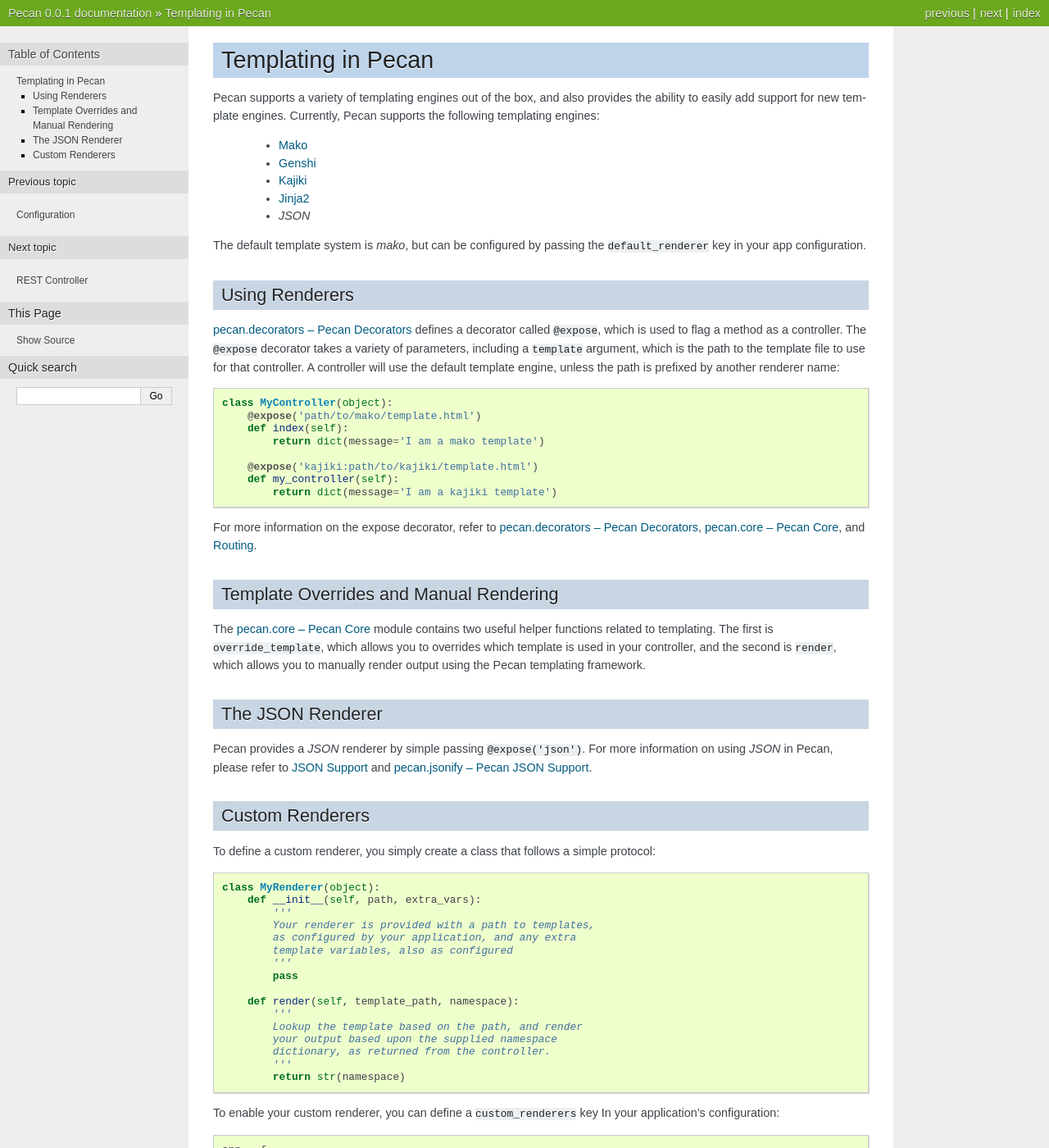
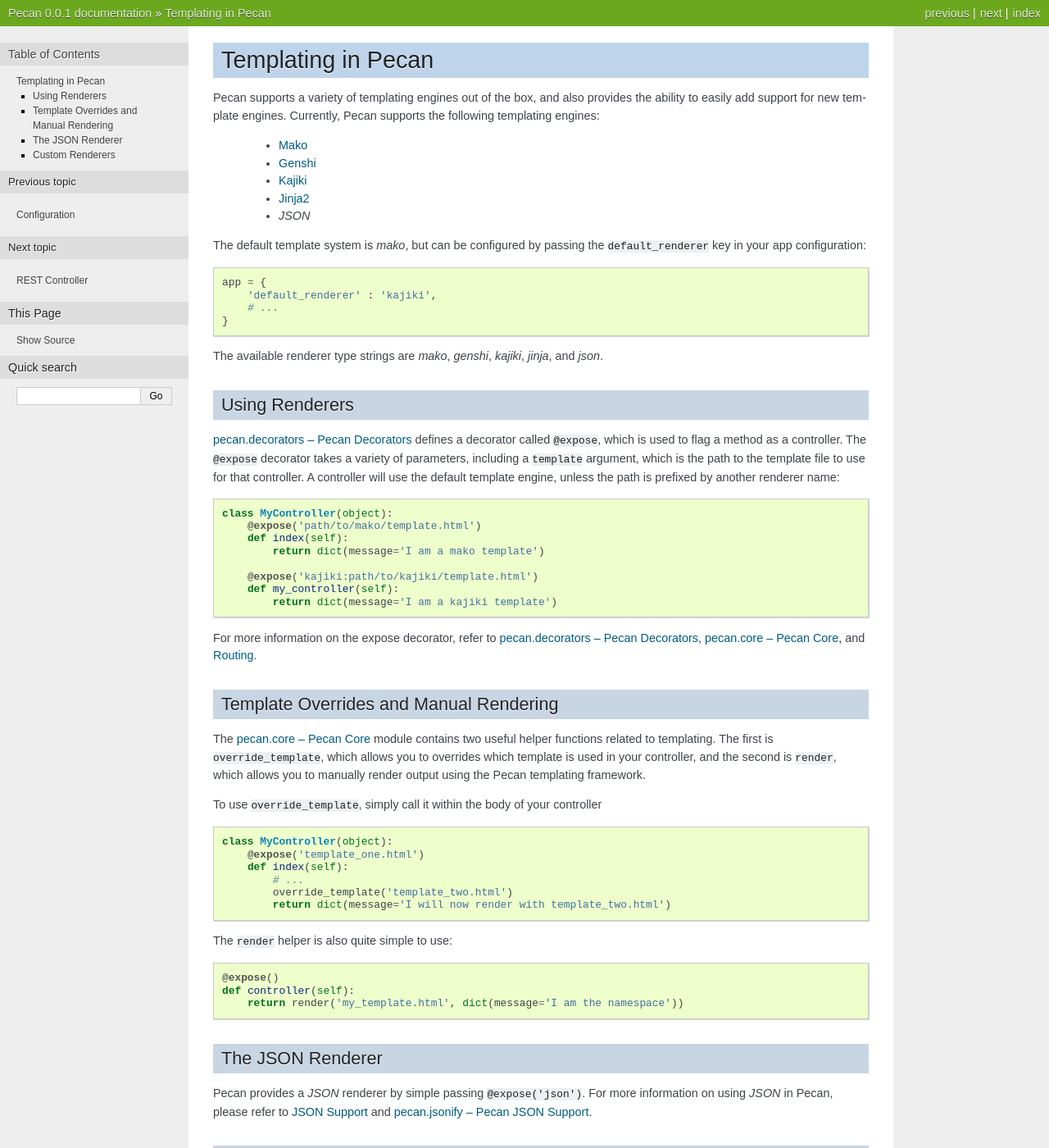
Before and after one commit to stackforge/pecan, a Sphinx documentation site: the page built from docs/source/templates.rst, in a window 1280 px wide and 1400 px high. Shown: the whole window at 82% size. Built offline with Sphinx 7.4.7, drawn with Linux system fonts in a browser that asks for light colours; pages that are not in the unit, such as notebooks, are missing from menus.

Commit message:
Making the template docs better.

```diff
--- a/docs/source/templates.rst
+++ b/docs/source/templates.rst
@@ -14,7 +14,15 @@
  * `JSON`
 
 The default template system is `mako`, but can be configured by passing the
-``default_renderer`` key in your app configuration.
+``default_renderer`` key in your app configuration::
+
+    app = {
+        'default_renderer' : 'kajiki',
+        # ...
+    }
+
+The available renderer type strings are `mako`, `genshi`, `kajiki`, `jinja`,
+and `json`.
 
 
 Using Renderers
@@ -46,6 +54,23 @@
 templating. The first is ``override_template``, which allows you to overrides
 which template is used in your controller, and the second is ``render``, which
 allows you to manually render output using the Pecan templating framework.
+
+To use ``override_template``, simply call it within the body of your controller
+
+::
+
+    class MyController(object):
+        @expose('template_one.html')
+        def index(self):
+            # ...
+            override_template('template_two.html')
+            return dict(message='I will now render with template_two.html')
+
+The ``render`` helper is also quite simple to use::
+
+    @expose()
+    def controller(self):
+        return render('my_template.html', dict(message='I am the namespace'))
 
 
 The JSON Renderer
```
